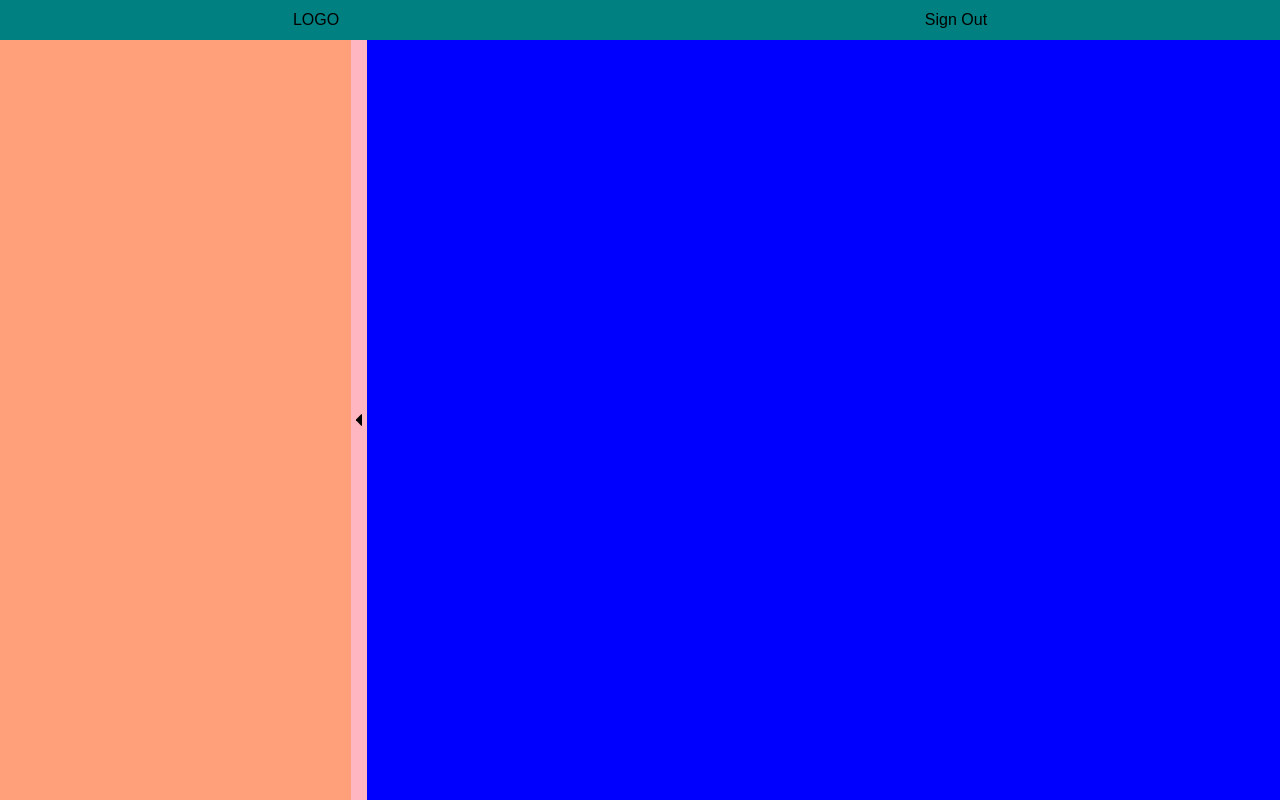
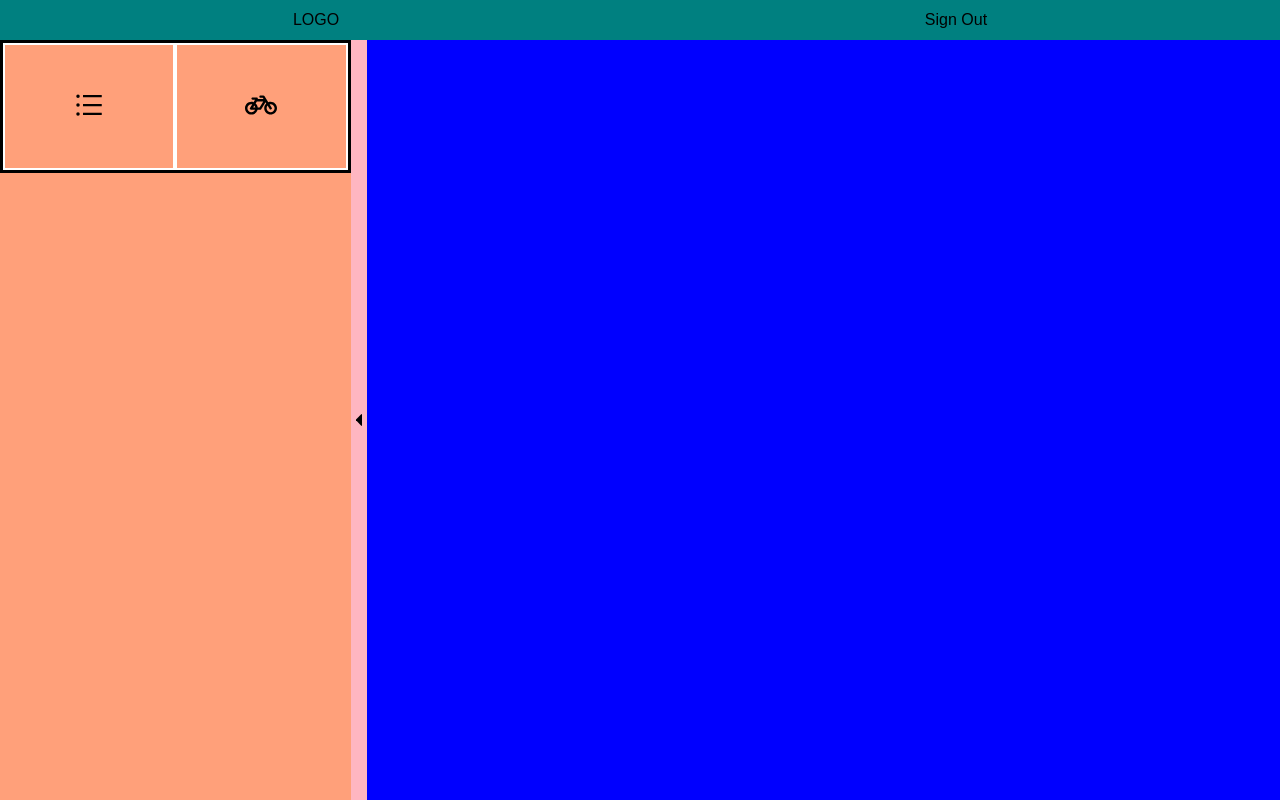
Before and after one commit to alexlangev/bicycle-maintenance-tracker, a React (Create React App) app in the folder client/: page / in a window 1280 px wide. Built offline with nearby package versions, Linux system fonts and the light colour scheme.

Commit message:
Toggle buttons view option

```diff
--- a/client/src/components/Sidebar/SideBar.js
+++ b/client/src/components/Sidebar/SideBar.js
@@ -3,6 +3,7 @@ import styled from 'styled-components'
 
 import { VscTriangleLeft, VscTriangleRight } from "react-icons/vsc";
 import UnstyledButton from '../UnstyledButton';
+import ViewToggle from './ViewToggle';
 
 const Sidebar = () => {
   const [isCollapsed, setIsCollapsed] = useState(false);
@@ -16,6 +17,7 @@ const Sidebar = () => {
       <SidebarMenu
       style={isCollapsed?{display: 'none'}:{display: 'flex'}}
       >
+        <ViewToggle />
       </SidebarMenu>
       <CollapseButton onClick={handleCollapseClick}>
         {isCollapsed?<VscTriangleRight/>:<VscTriangleLeft/>}
--- /dev/null
+++ b/client/src/components/Sidebar/ViewToggle.js
@@ -0,0 +1,47 @@
+import React from 'react';
+import styled from 'styled-components';
+
+import UnstyledButton from '../UnstyledButton';
+import { AiOutlineUnorderedList } from 'react-icons/ai';
+import { FaBicycle } from 'react-icons/fa'
+
+const ViewToggle = () => {
+  return (
+    <ViewToggleWrapper>
+        <OptionWrapper>
+          <Button>
+            <AiOutlineUnorderedList size={32}/>
+          </Button>
+        </OptionWrapper>
+
+        <OptionWrapper>
+          <Button>
+            <FaBicycle size={32}/>
+          </Button>
+        </OptionWrapper>
+    </ViewToggleWrapper>
+  )
+}
+
+const ViewToggleWrapper = styled.div`
+  border: 3px solid black;
+  height: 100pt;
+  width: 100%;
+  display: flex;
+  flex-direction: row;
+`
+
+const OptionWrapper = styled.div`
+  border: solid 2px white;
+  width: 50%;
+  height: 100%;
+  display: flex;
+  justify-content: center;
+  align-items: center;
+`
+
+const Button = styled(UnstyledButton)`
+  height:50pt;
+`
+
+export default ViewToggle;
```
